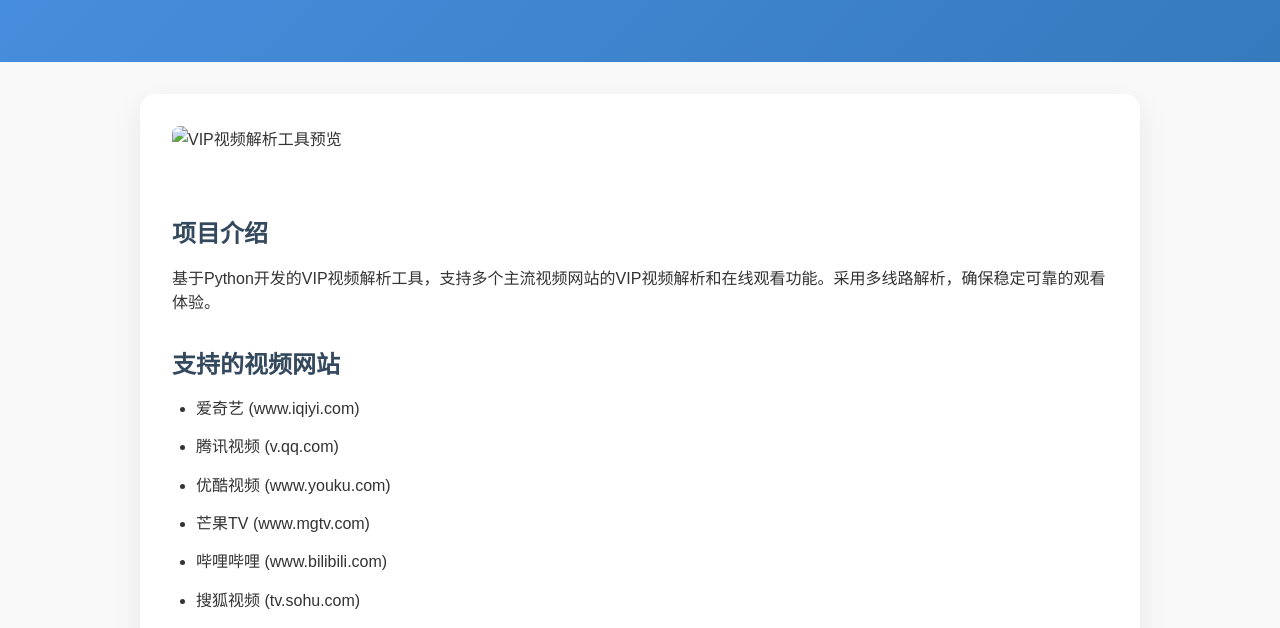
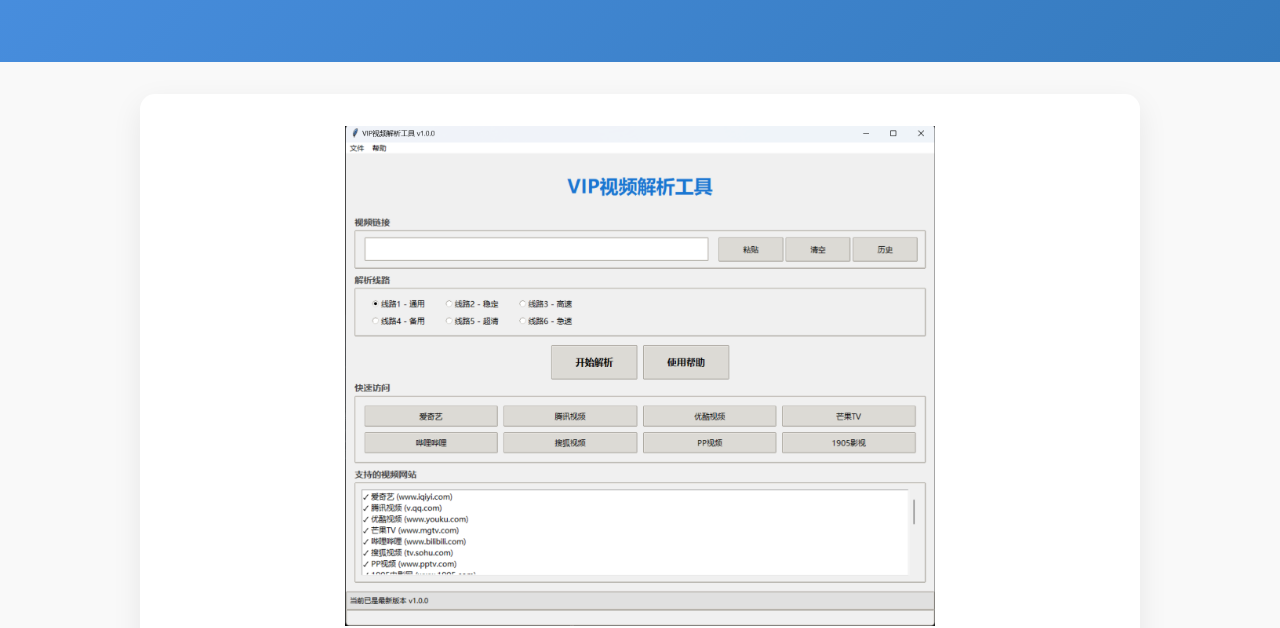
Before and after one commit to ggvcg/personal-projects, a plain HTML site: page vip-video-detail.html in a window 1280 px wide. Shown: the part 207-835 px from the top of the page. Drawn offline with Linux system fonts and the light colour scheme.

Commit message:
Update vip-video-detail.html

```diff
--- a/vip-video-detail.html
+++ b/vip-video-detail.html
@@ -15,7 +15,7 @@
 
     <div class="detail-container">
         <div class="detail-content">
-            <img src="images/video-parser-preview.png" alt="VIP视频解析工具预览" class="detail-image">
+            <img src="/video-parser-preview.png" alt="VIP视频解析工具预览" class="detail-image">
 
             <section class="detail-section">
                 <h2>项目介绍</h2>
```
